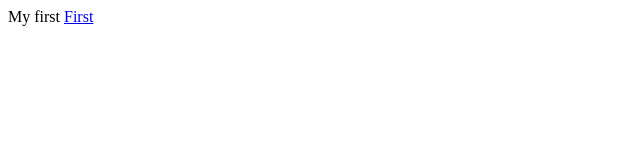
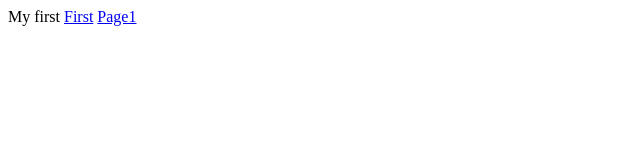
Before and after one commit to Torturist/Torturist.github.io, a plain HTML site: page index.html in a window 1280 px wide. Shown: the full height of the page, 0-640 px from the left. Drawn offline with Linux system fonts and the light colour scheme.

Commit message:
Update index.html

```diff
--- a/index.html
+++ b/index.html
@@ -1,2 +1,3 @@
 My first
 <a href="first.html">First</a>
+<a href="page1.html">Page1</a>
```
